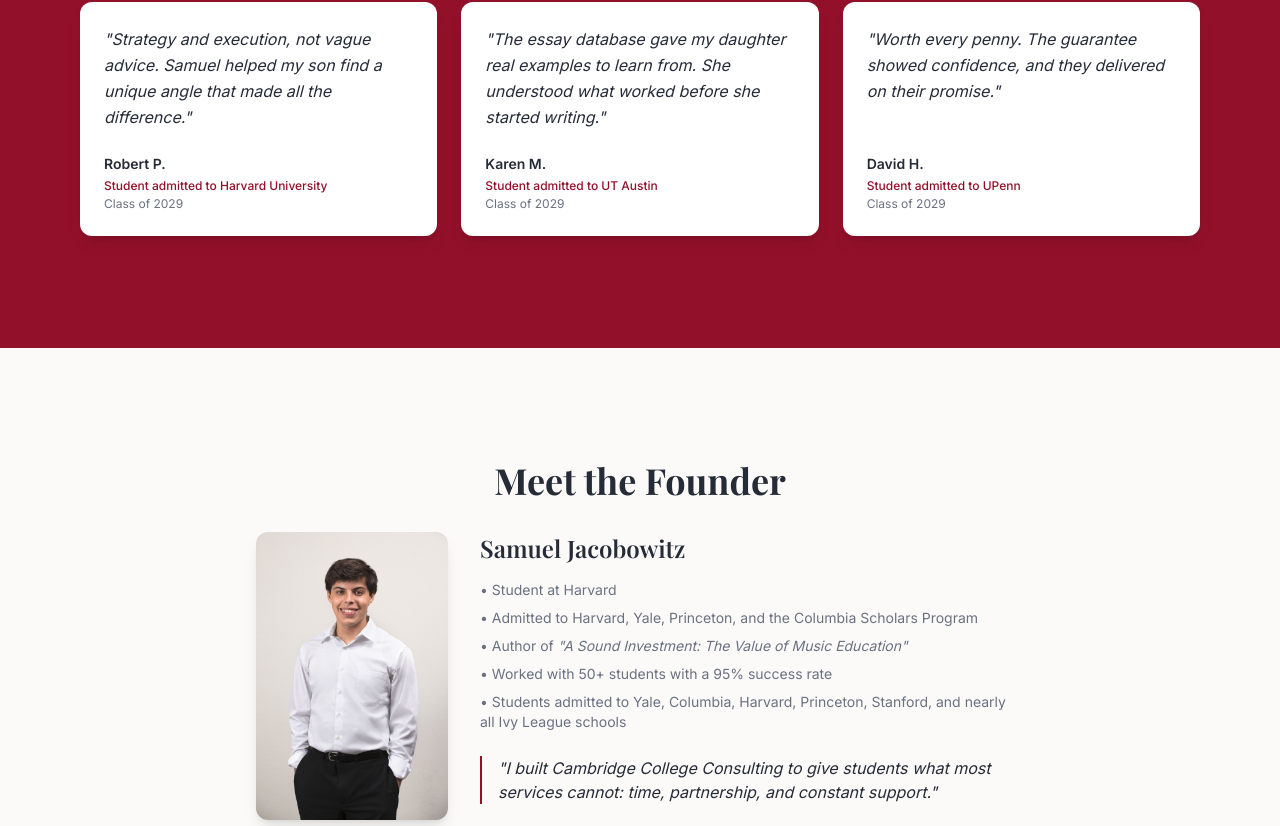
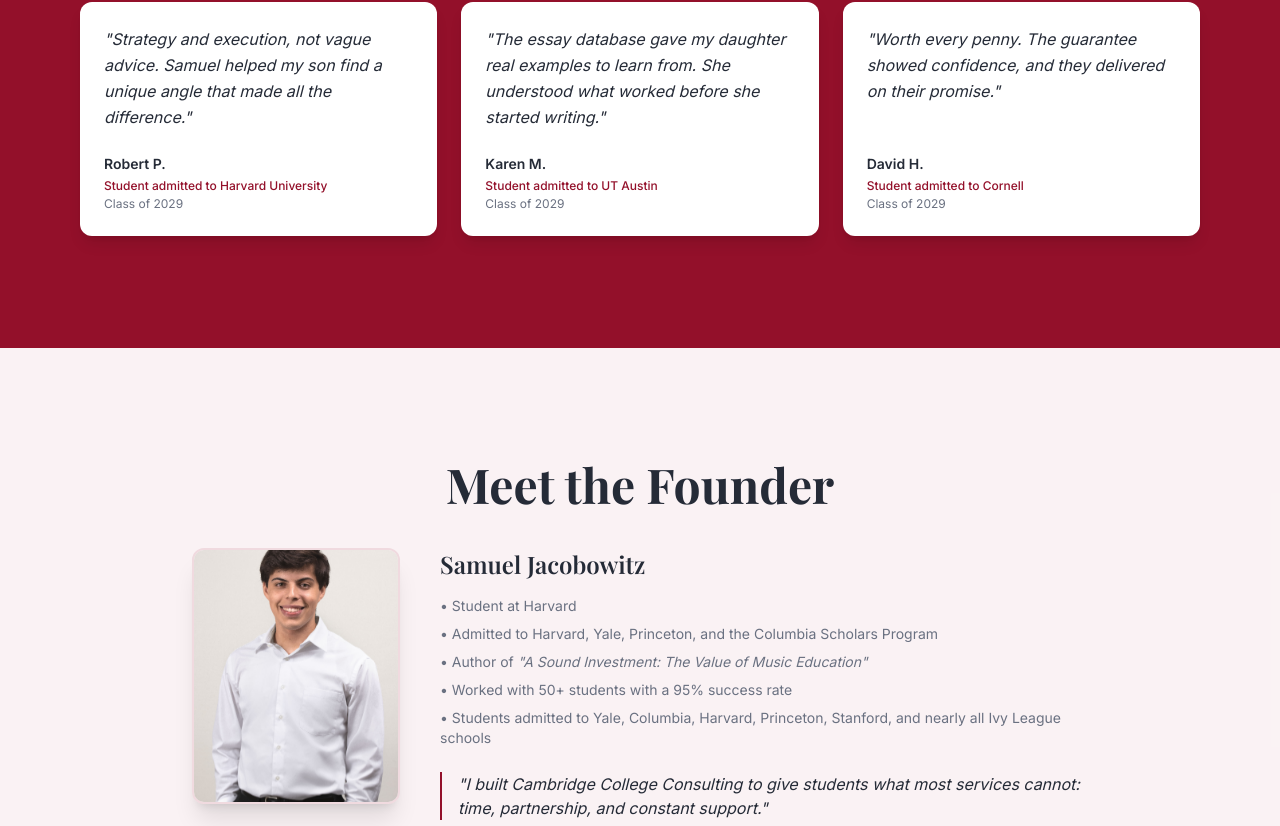
Before and after one commit to Samsamweb/limitless-steps-admit, a React (Vite) app: page / in a window 1280 px wide. Shown: the part 4334-5160 px from the top of the page. Built offline with nearby package versions, Linux system fonts and the light colour scheme; the HTML template or start-up script is replaced by a standard one; a web font is replaced by a local one.

Commit message:
Replace campus images with real photos and refine sections

```diff
--- a/src/components/FounderSection.tsx
+++ b/src/components/FounderSection.tsx
@@ -5,19 +5,19 @@ import founderPhoto from "@/assets/founder-headshot.jpg";
 
 export function FounderSection() {
   return (
-    <section id="founder" className="section-padding bg-warm-white">
+    <section id="founder" className="section-padding bg-primary/5">
       <div className="max-w-7xl mx-auto">
-        <div className="max-w-3xl mx-auto">
-          <h2 className="font-display text-3xl sm:text-4xl font-bold text-foreground mb-8 text-center">
+        <div className="max-w-4xl mx-auto">
+          <h2 className="font-display text-3xl sm:text-5xl font-bold text-foreground mb-10 text-center">
             Meet the Founder
           </h2>
 
-          <div className="flex flex-col md:flex-row gap-8 items-start">
-            <div className="shrink-0 w-48 h-72 rounded-xl overflow-hidden mx-auto md:mx-0 shadow-lg">
+          <div className="flex flex-col md:flex-row gap-10 items-start">
+            <div className="shrink-0 w-52 h-64 rounded-xl overflow-hidden mx-auto md:mx-0 shadow-xl border-2 border-primary/10">
               <img
                 src={founderPhoto}
                 alt="Samuel Jacobowitz, founder of Cambridge College Consulting"
-                className="w-full h-full object-cover object-top"
+                className="w-full h-full object-cover object-[center_20%] scale-125"
               />
             </div>
 
--- a/src/components/TestimonialsSection.tsx
+++ b/src/components/TestimonialsSection.tsx
@@ -34,7 +34,7 @@ const testimonials = [
   {
     quote: "Worth every penny. The guarantee showed confidence, and they delivered on their promise.",
     parent: "David H.",
-    outcome: "Student admitted to UPenn",
+    outcome: "Student admitted to Cornell",
     classYear: "Class of 2029",
   },
 ];
```
